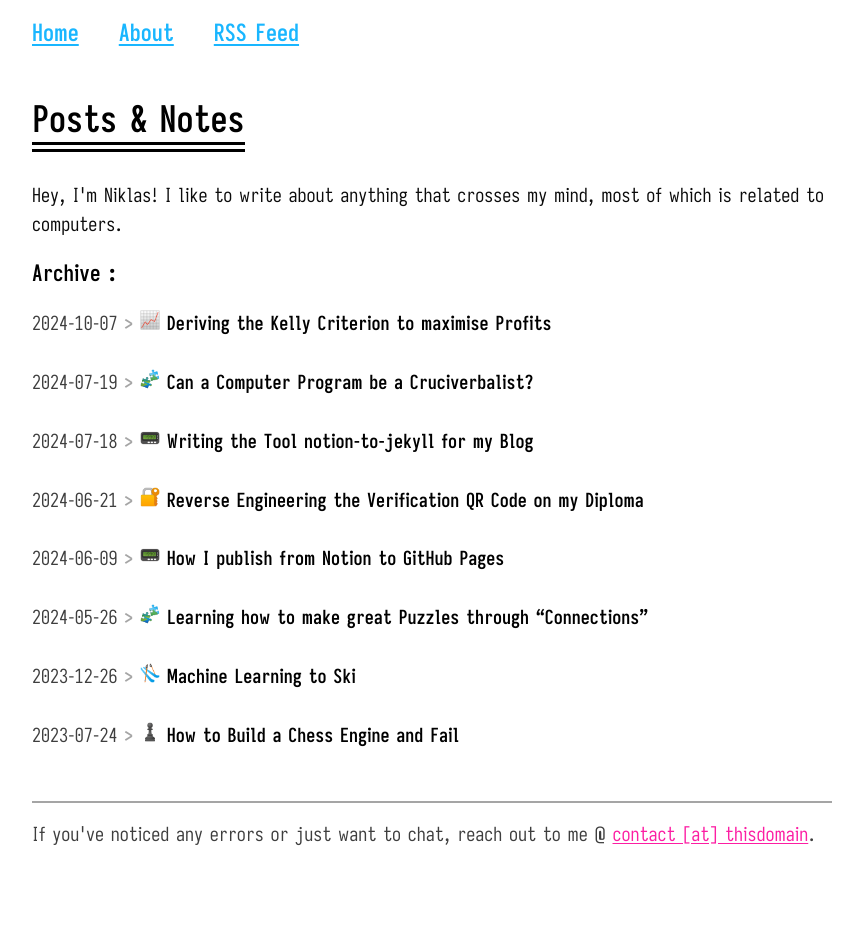
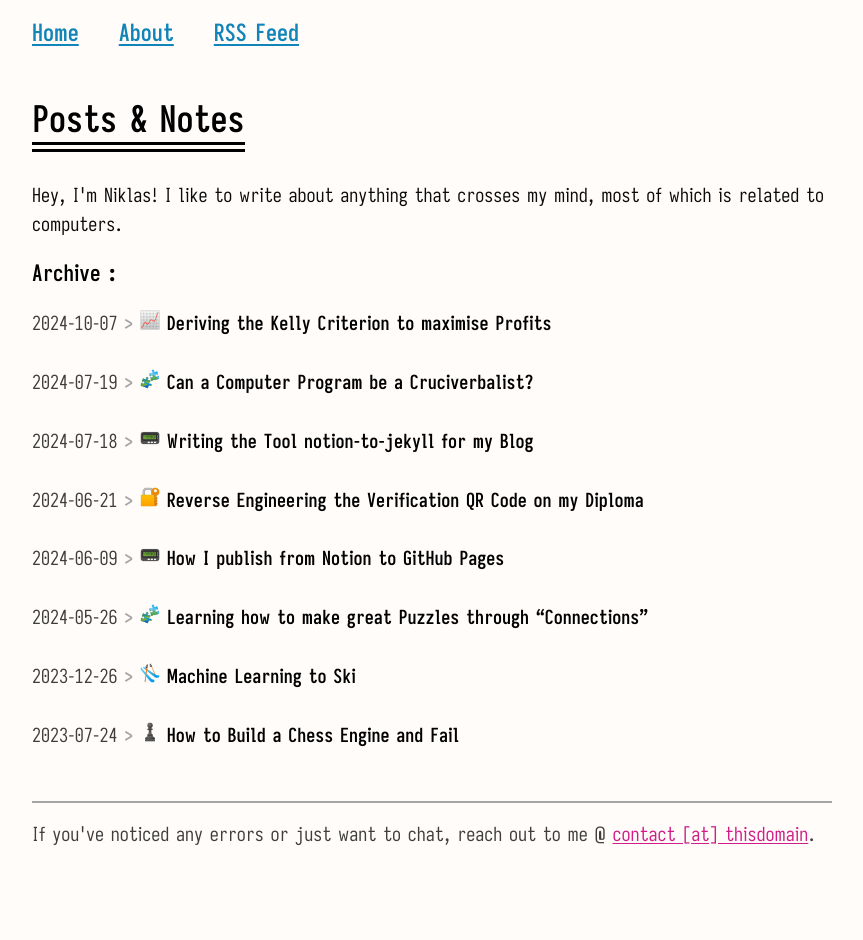
Before and after one commit to obrhubr/obrhubr.github.io, a Jekyll site: the page built from index.html, in a window 1280 px wide. Shown: the whole page, without its empty margins (208-1071 px from the left). Built offline with Jekyll 4.4.1, drawn with Linux system fonts in a browser that asks for light colours.

Commit message:
change bg color in light mode

```diff
--- a/_includes/styles/colors.css
+++ b/_includes/styles/colors.css
@@ -1,6 +1,5 @@
 :root {
     color-scheme: light dark;
-
 
     /* Tag colors */
     --tag-text-color: #FFFFFF;
@@ -39,8 +38,8 @@
 
 @media (prefers-color-scheme: light) {
     :root {
-        --main-bg-color: rgb(255, 255, 255);
-        --sec-bg-color: rgb(255, 255, 255);
+        --main-bg-color: rgb(255, 252, 249);
+        --sec-bg-color: rgb(255, 252, 249);
 
         --title-text-color: rgb(0, 0, 0);
         --decoration-color: rgb(165, 165, 165);
@@ -49,10 +48,10 @@
 
         --main-text-color: rgb(11, 11, 11);
         --secondary-text-color: rgb(62, 62, 62);
-        --link-text-color: rgb(252, 30, 163);
-        --link-visited-color: rgb(254, 180, 224);
+        --link-text-color: rgb(208, 29, 137);
+        --link-visited-color: rgb(203, 141, 178);
         --link-hover-color: rgb(125, 54, 95);
 
-        --navigation-text-color: rgb(25, 182, 255);
+        --navigation-text-color: rgb(17, 132, 185);
     }
 }
```
